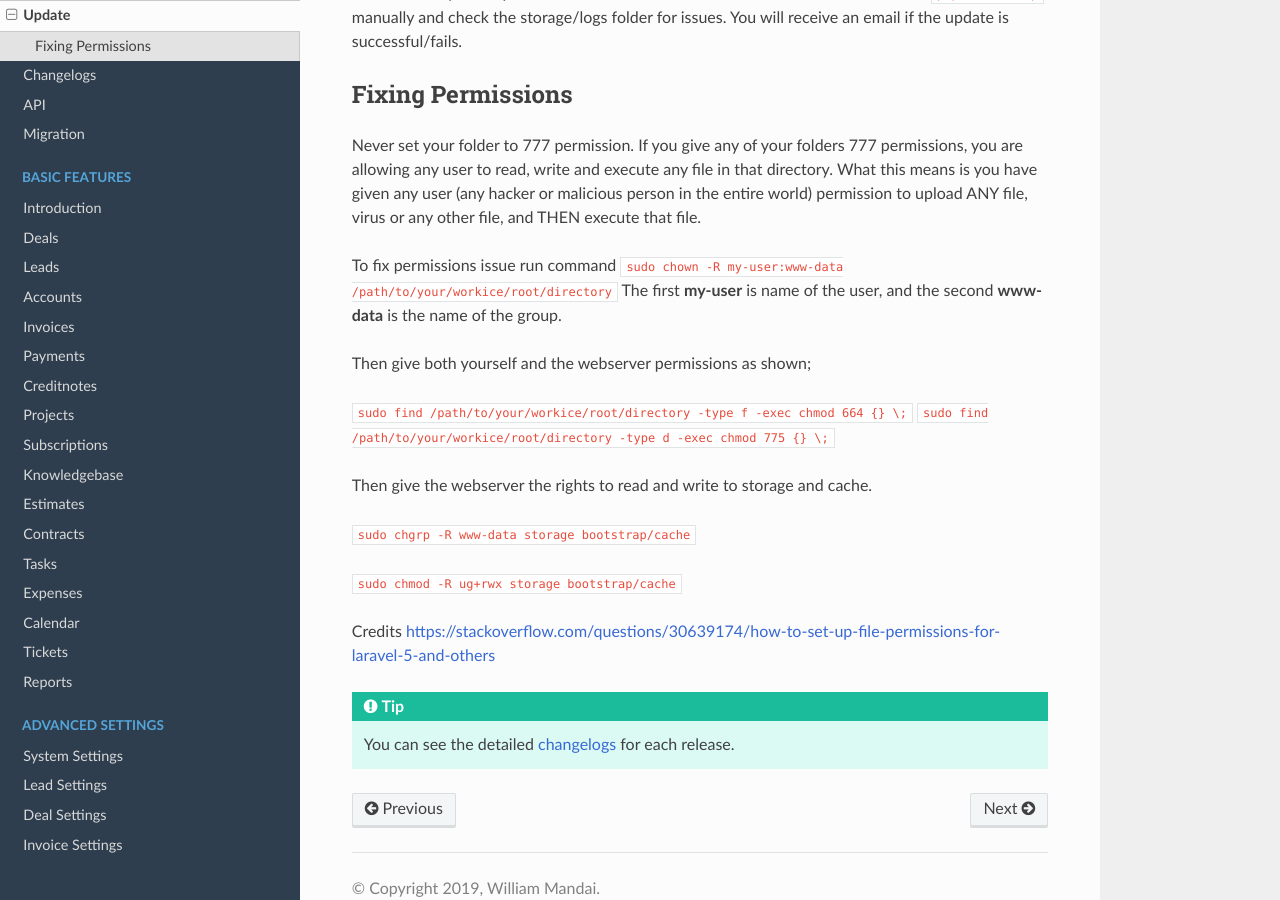
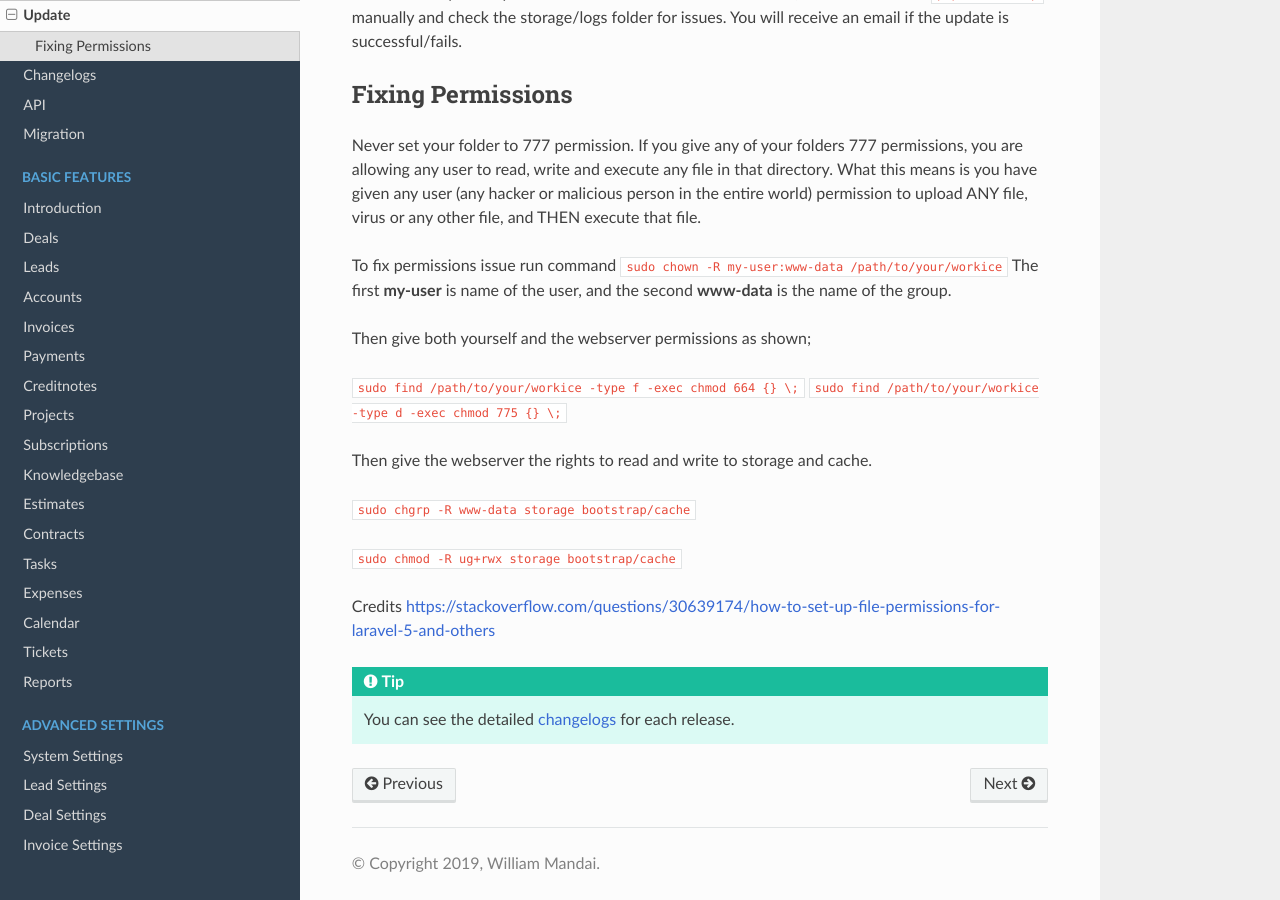
Before and after one commit to wmandai/workice-docs, a Sphinx documentation site: the page built from docs/source/update.rst, in a window 1280 px wide and 900 px high, scrolled down 722 px. Built offline with Sphinx 7.4.7 and the Read the Docs theme 2.0.0, drawn with Linux system fonts in a browser that asks for light colours.

Commit message:
minor change to update guide

```diff
--- a/docs/source/update.rst
+++ b/docs/source/update.rst
@@ -22,13 +22,13 @@ Fixing Permissions
 Never set your folder to 777 permission.
 If you give any of your folders 777 permissions, you are allowing any user to read, write and execute any file in that directory. What this means is you have given any user (any hacker or malicious person in the entire world) permission to upload ANY file, virus or any other file, and THEN execute that file.
 
-To fix permissions issue run command ``sudo chown -R my-user:www-data /path/to/your/workice/root/directory``
+To fix permissions issue run command ``sudo chown -R my-user:www-data /path/to/your/workice``
 The first **my-user** is name of the user, and the second **www-data** is the name of the group.
 
 Then give both yourself and the webserver permissions as shown;
 
-``sudo find /path/to/your/workice/root/directory -type f -exec chmod 664 {} \;``
-``sudo find /path/to/your/workice/root/directory -type d -exec chmod 775 {} \;``
+``sudo find /path/to/your/workice -type f -exec chmod 664 {} \;``
+``sudo find /path/to/your/workice -type d -exec chmod 775 {} \;``
 
 Then give the webserver the rights to read and write to storage and cache.
 
```
